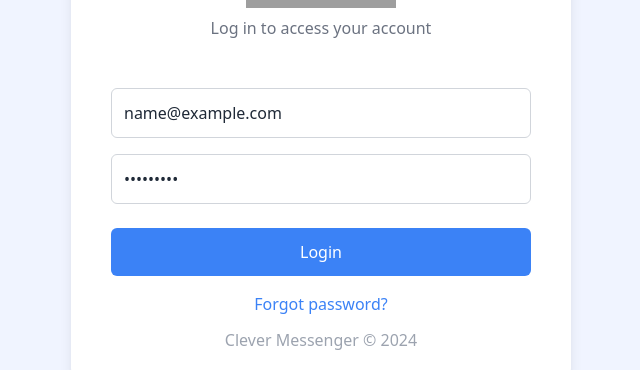
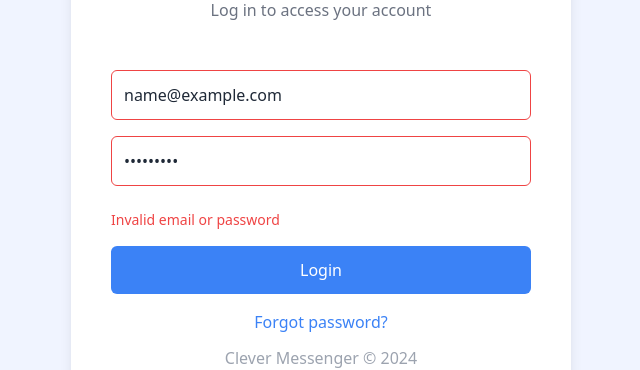
Before and after one commit to muhharoonaslam/clepher-dashboard, a React (Vite) app: page / in a window 1280 px wide. Both pictures are taken after typing "name@example.com", "Sample123" into the empty fields and a click on the button "Login". Shown: the part 258-628 px from the top of the page, without its empty margins (319-959 px from the left). Built offline with nearby package versions, Linux system fonts and the light colour scheme; grey boxes are pictures that could not be loaded.

Commit message:
proper login page functionality

```diff
--- a/src/main.tsx
+++ b/src/main.tsx
@@ -2,7 +2,7 @@
 import React from 'react'
 import ReactDOM from 'react-dom/client'
 import { Provider } from 'react-redux'
-import { store } from './store'
+import  store  from './store'
 import { BrowserRouter } from 'react-router-dom'
 import App from './App'
 import './index.css'
--- a/src/pages/Login.tsx
+++ b/src/pages/Login.tsx
@@ -1,11 +1,23 @@
-import React, { useState } from "react";
+import React, { useState, useEffect } from "react";
+import { useDispatch, useSelector } from "react-redux";
 import { useValidation } from "../hooks/useValidation";
+import { loginRequest, loginSuccess, loginFailure, clearErrors } from "../store/auth/actions";
+import { RootState, AppDispatch } from "../store";
 
 const Login: React.FC = () => {
   const [email, setEmail] = useState("");
   const [password, setPassword] = useState("");
 
+  const dispatch = useDispatch<AppDispatch>();
+  const { loading, error } = useSelector((state: RootState) => state.auth);
+
   const { errors, validateForm, resetErrors } = useValidation();
+
+  useEffect(() => {
+    return () => {
+      dispatch(clearErrors());
+    };
+  }, [dispatch]);
 
   const handleLogin = (e: React.FormEvent) => {
     e.preventDefault();
@@ -13,7 +25,15 @@ const Login: React.FC = () => {
     resetErrors();
 
     if (validateForm(email, password)) {
-      console.log("Form is valid, handle login...");
+      dispatch(loginRequest());
+
+      setTimeout(() => {
+        if (email === "devtest@dashboard.com" && password === "password") {
+          dispatch(loginSuccess(email));
+        } else {
+          dispatch(loginFailure("Invalid email or password"));
+        }
+      }, 1000);
     }
   };
 
@@ -38,9 +58,9 @@ const Login: React.FC = () => {
               type="email"
               placeholder="E-mail Address"
               className={`w-full p-3 border ${
-                errors.emailError ? "border-red-500" : "border-gray-300"
+                errors.emailError || error ? "border-red-500" : "border-gray-300"
               } rounded-md focus:outline-none focus:ring-2 ${
-                errors.emailError ? "focus:ring-red-500" : "focus:ring-blue-500"
+                errors.emailError || error ? "focus:ring-red-500" : "focus:ring-blue-500"
               }`}
               value={email}
               onChange={(e) => setEmail(e.target.value)}
@@ -56,9 +76,9 @@ const Login: React.FC = () => {
               type="password"
               placeholder="Password"
               className={`w-full p-3 border ${
-                errors.passwordError ? "border-red-500" : "border-gray-300"
+                errors.passwordError || error ? "border-red-500" : "border-gray-300"
               } rounded-md focus:outline-none focus:ring-2 ${
-                errors.passwordError
+                errors.passwordError || error
                   ? "focus:ring-red-500"
                   : "focus:ring-blue-500"
               }`}
@@ -73,11 +93,16 @@ const Login: React.FC = () => {
             )}
           </div>
 
+          {error && (
+            <p className="text-red-500 text-sm mb-4">{error}</p>
+          )}
+
           <button
             type="submit"
             className="w-full bg-blue-500 text-white p-3 rounded-md hover:bg-blue-600 transition duration-200"
+            disabled={loading}
           >
-            Login
+            {loading ? "Logging in..." : "Login"}
           </button>
         </form>
 
@@ -92,7 +117,7 @@ const Login: React.FC = () => {
       </div>
 
       <p className="text-center text-gray-500 mt-1">
-        Don&apos;t got a Clever Messenger account yet?
+        Don't got a Clever Messenger account yet?
       </p>
     </div>
   );
--- a/src/store.ts
+++ b/src/store.ts
@@ -1,11 +1,15 @@
-import { createStore, combineReducers } from 'redux'
-import  authReducer  from './store/auth/reducer'
+import { createStore, combineReducers } from 'redux';
+import authReducer from './store/auth/reducer';
+import { AuthActionTypes } from './store/auth/actions';
 
+// Root reducer
 const rootReducer = combineReducers({
   auth: authReducer,
-})
+});
 
-export const store = createStore(rootReducer)
+export type RootState = ReturnType<typeof rootReducer>;
+export type AppDispatch = (action: AuthActionTypes) => AuthActionTypes;  // Use the typed actions here
 
-export type RootState = ReturnType<typeof rootReducer>
-export type AppDispatch = typeof store.dispatch
+const store = createStore(rootReducer);
+
+export default store;
--- a/src/store/auth/actions.ts
+++ b/src/store/auth/actions.ts
@@ -1,11 +1,9 @@
+export const LOGIN_REQUEST = "LOGIN_REQUEST";
+export const LOGIN_SUCCESS = "LOGIN_SUCCESS";
+export const LOGIN_FAILURE = "LOGIN_FAILURE";
+export const LOGOUT = "LOGOUT";
+export const CLEAR_ERRORS = "CLEAR_ERRORS";
 
-export const LOGIN_REQUEST = 'LOGIN_REQUEST';
-export const LOGIN_SUCCESS = 'LOGIN_SUCCESS';
-export const LOGIN_FAILURE = 'LOGIN_FAILURE';
-export const LOGOUT = 'LOGOUT';
-export const CLEAR_ERRORS = 'CLEAR_ERRORS';
-
-// Define action types
 interface LoginRequestAction {
   type: typeof LOGIN_REQUEST;
 }
@@ -35,7 +33,6 @@ export type AuthActionTypes =
   | LogoutAction
   | ClearErrorsAction;
 
-// Define action creators for synchronous actions
 export const loginRequest = (): LoginRequestAction => ({
   type: LOGIN_REQUEST,
 });
```
